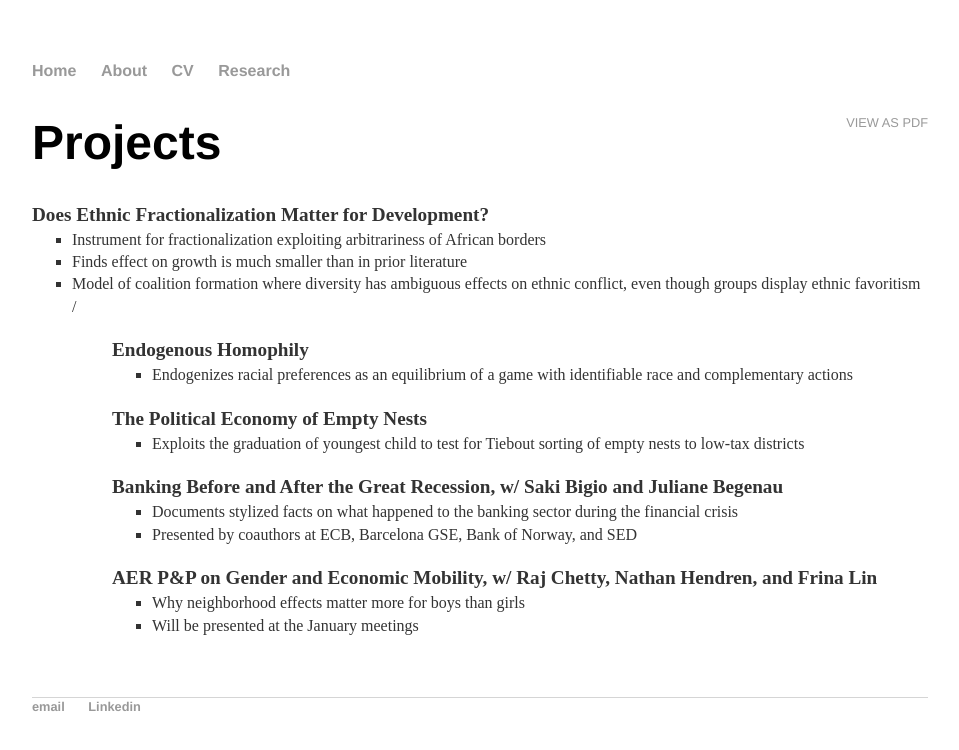
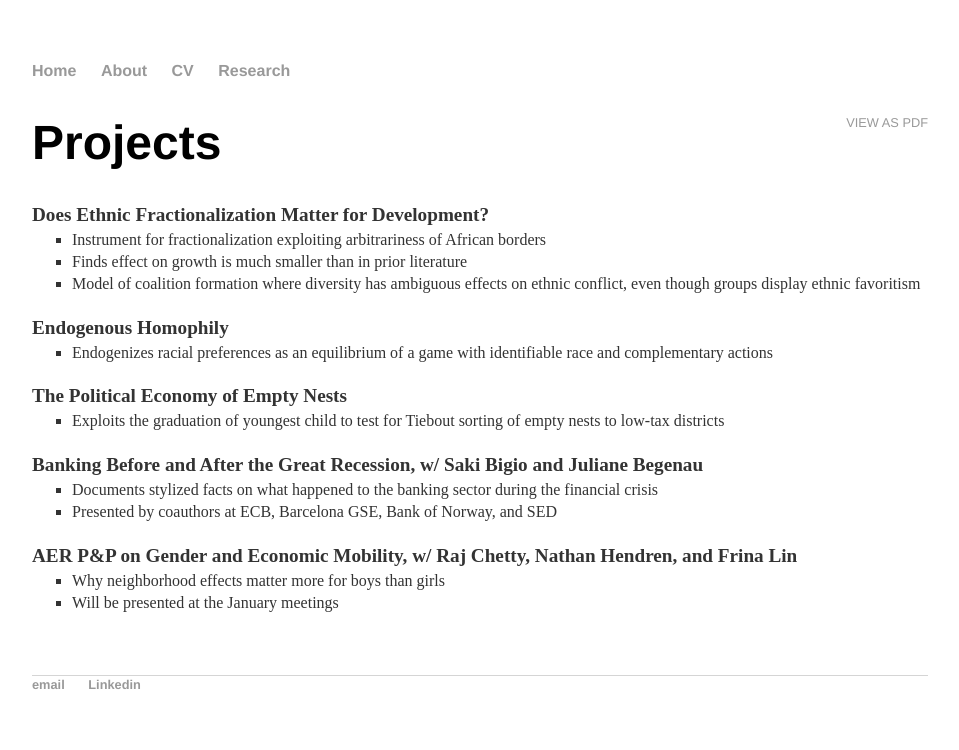
Before and after one commit to jmajic/jmajic.github.io, a Jekyll site: the page built from research/index.html, in a window 1280 px wide. Shown: the top 750 px of the page, without its empty margins (160-1119 px from the left). Built offline with Jekyll 4.4.1, drawn with Linux system fonts in a browser that asks for light colours.

Commit message:
Update index.html

```diff
--- a/research/index.html
+++ b/research/index.html
@@ -14,7 +14,7 @@ title: Jeremy Majerovitz Research
 				<li>Instrument for fractionalization exploiting arbitrariness of African borders</li>
 				<li>Finds effect on growth is much smaller than in prior literature</li>
 				<li>Model of coalition formation where diversity has ambiguous effects on ethnic conflict, even though groups display ethnic favoritism</li>
-			/<ul>
+			</ul>
 
 			<p>
 				<strong>Endogenous Homophily</strong>
```
